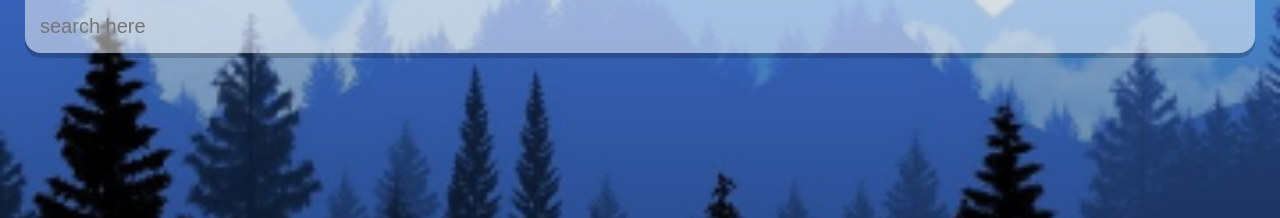
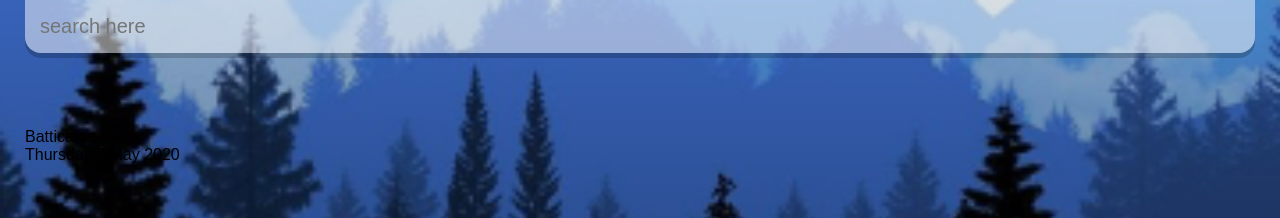
Before and after one commit to Viththiyakaran/various-software-practice, a React (Create React App) app in the folder react-js/weather-app/: page / in a window 1280 px wide. Shown: the top 218 px of the page. Built offline with nearby package versions, Linux system fonts and the light colour scheme.

Commit message:
Add date builder

```diff
--- a/react-js/weather-app/src/App.js
+++ b/react-js/weather-app/src/App.js
@@ -6,6 +6,18 @@
 
 
 function App() {
+
+  const dataBuilder = (d) =>{
+    let months =['January', 'February', 'March', 'April', 'May', 'June', 'July', 'August', 'September', 'October', 'November', 'December'];
+    let days = ['Sunday', 'Monday', 'Tuesday', 'Wednesday', 'Thursday', 'Friday', 'Saturday'];
+
+    let day = days[d.getDay()];
+    let date = d.getDate();
+    let month = months[d.getMonth()];
+    let year = d.getFullYear();
+
+    return `${day} ${date} ${month} ${year}`
+  }
   return (
     <div className="app">
       <main>
@@ -16,6 +28,12 @@
             placeholder = "search here"
           />
         </div>
+
+        <div className="location-box">
+           <div className="location"> Batticaloa, SL</div>
+  <div className="date"> { dataBuilder(new Date())}</div>
+
+        </div>
       </main>
     </div>
   );
```
